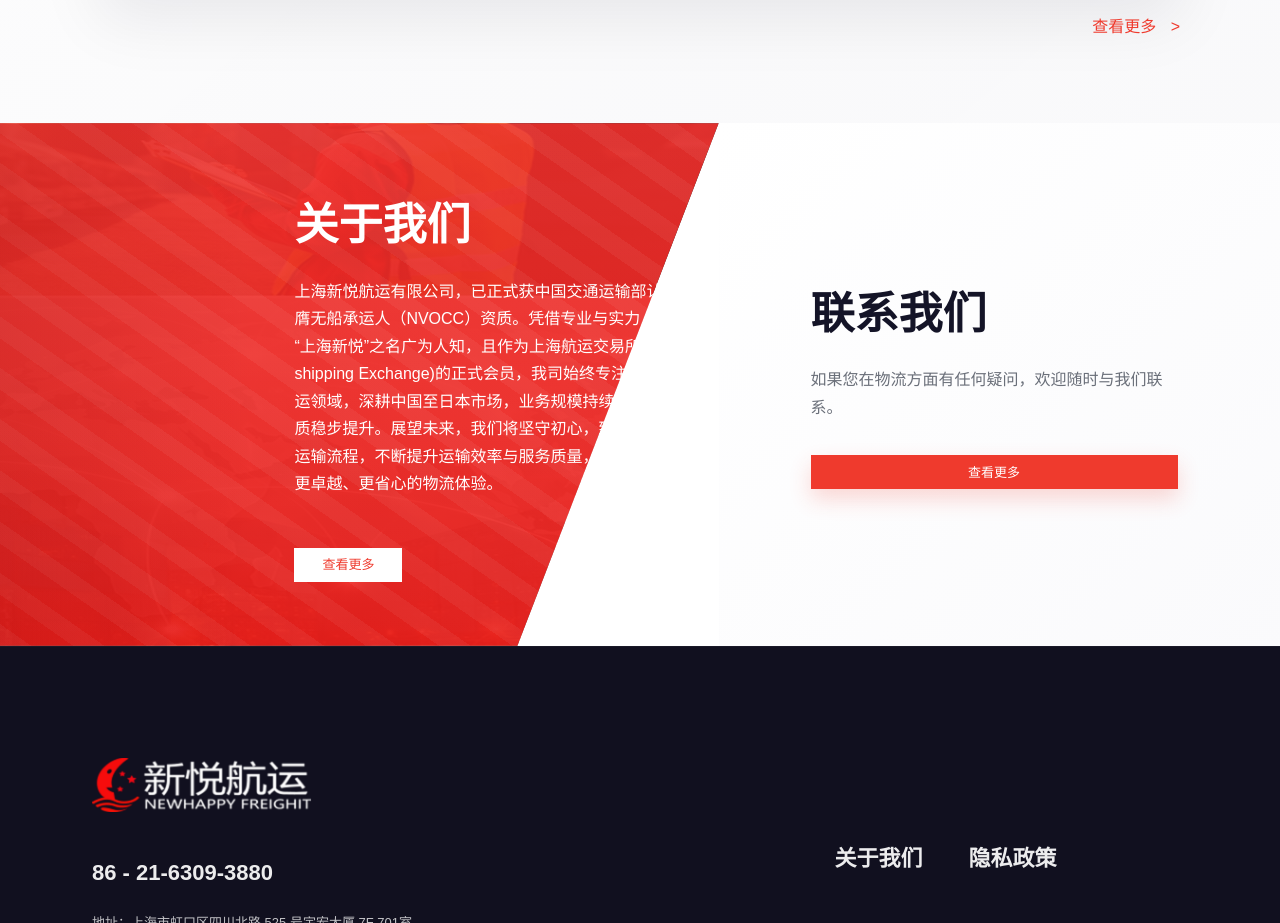
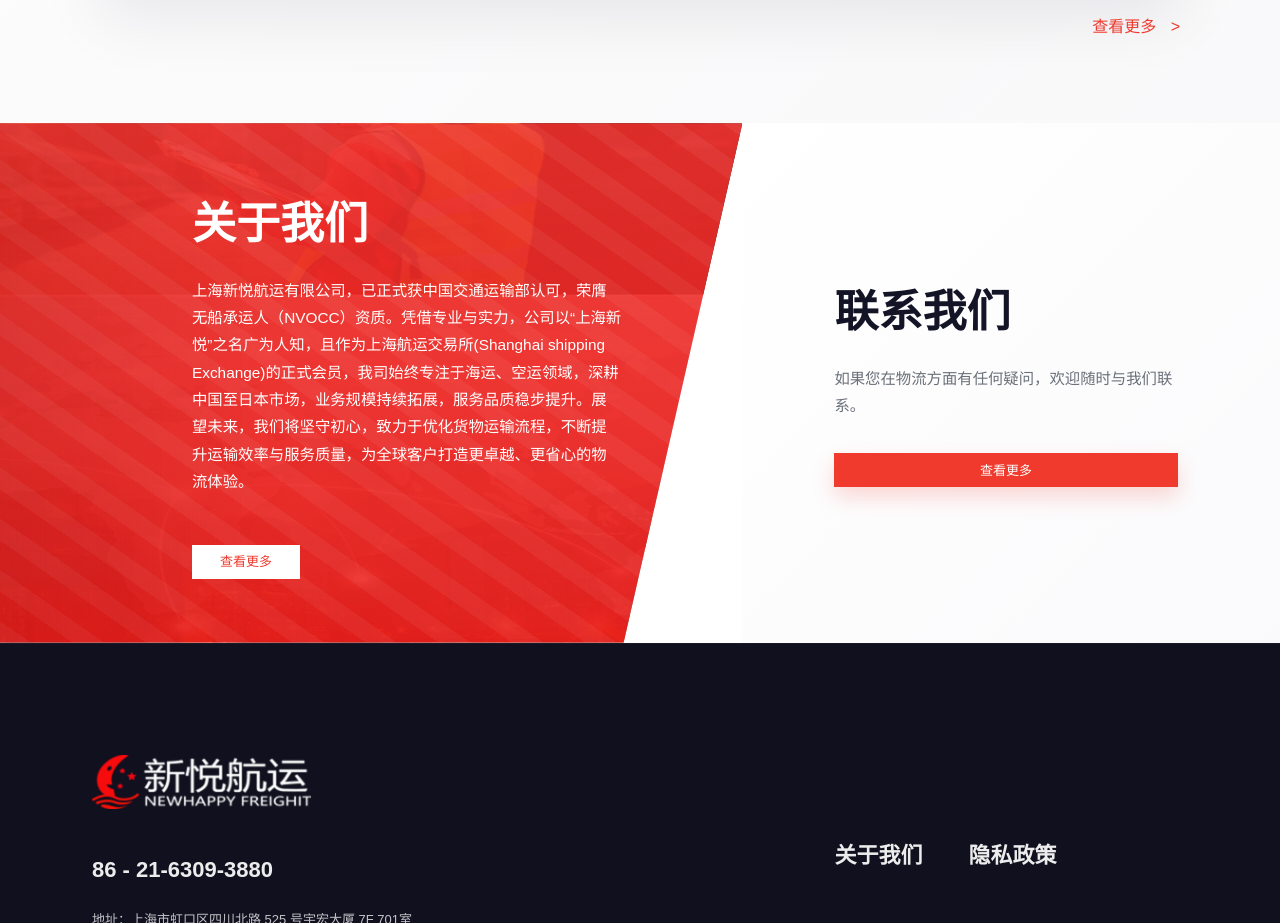
Before and after one commit to DEACHNO/new-website, a plain HTML site: page index.html in a window 1280 px wide. Shown: the part 2007-2930 px from the top of the page. Drawn offline with Linux system fonts and the light colour scheme; no server answers.

Commit message:
Fix home split section zoom clipping

```diff
--- a/index.html
+++ b/index.html
@@ -4,7 +4,7 @@
   <meta charset="UTF-8">
   <meta name="viewport" content="width=device-width, initial-scale=1.0">
   <title>新悦航运</title>
-  <link rel="stylesheet" href="./styles.css?v=20260510-privacy-policy">
+  <link rel="stylesheet" href="./styles.css?v=20260510-split-zoom">
 </head>
 <body>
   <div class="topbar">
@@ -85,6 +85,6 @@
     </div>
   </div>
 
-  <script src="./script.js?v=20260510-privacy-policy"></script>
+  <script src="./script.js?v=20260510-split-zoom"></script>
 </body>
 </html>
--- a/styles.css
+++ b/styles.css
@@ -1178,9 +1178,9 @@ img {
 
 .split-grid {
   display: grid;
-  grid-template-columns: 1.28fr 1fr;
+  grid-template-columns: minmax(0, 1.16fr) minmax(360px, 0.84fr);
   min-height: 506px;
-  overflow: hidden;
+  overflow: visible;
   background: #fff;
 }
 
@@ -1188,7 +1188,7 @@ img {
   position: relative;
   min-height: 506px;
   color: #fff;
-  overflow: hidden;
+  overflow: visible;
   background: transparent;
 }
 
@@ -1203,16 +1203,17 @@ img {
     linear-gradient(180deg, rgba(255, 255, 255, 0.08), transparent),
     linear-gradient(rgba(236, 29, 25, 0.92), rgba(236, 29, 25, 0.92)),
     url("./media/service-brand-bg.jpg") center/cover no-repeat;
-  clip-path: polygon(0 0, 100% 0, 72% 100%, 0 100%);
+  clip-path: polygon(0 0, 100% 0, 84% 100%, 0 100%);
 }
 
 .about-card-inner {
   position: relative;
   z-index: 1;
-  max-width: 480px;
-  margin-left: clamp(280px, 23vw, 470px);
+  width: min(430px, calc(100% - clamp(88px, 16vw, 260px)));
+  max-width: 100%;
+  margin-left: clamp(52px, 15vw, 260px);
   margin-right: auto;
-  padding: 78px 0 64px;
+  padding: clamp(48px, 6vw, 78px) 0 clamp(46px, 5vw, 64px);
 }
 
 .about-card h2,
@@ -1224,8 +1225,9 @@ img {
 
 .about-card p,
 .contact-card p {
-  line-height: 1.72;
-  font-size: 16px;
+  line-height: 1.78;
+  font-size: clamp(15px, 1.2vw, 16px);
+  overflow-wrap: anywhere;
 }
 
 .about-card .btn {
```
